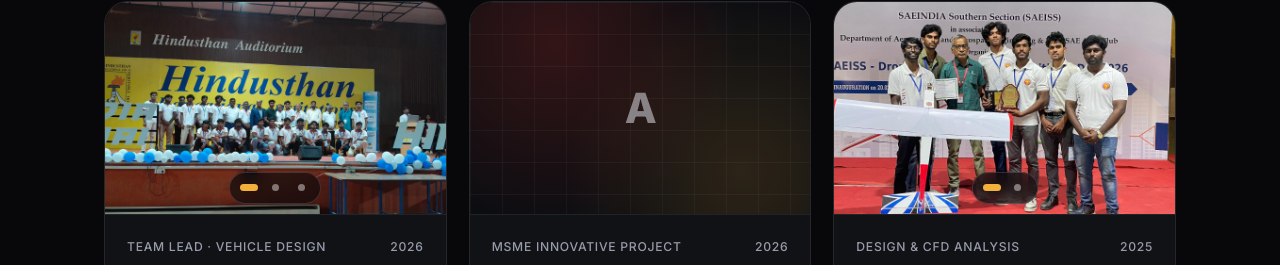
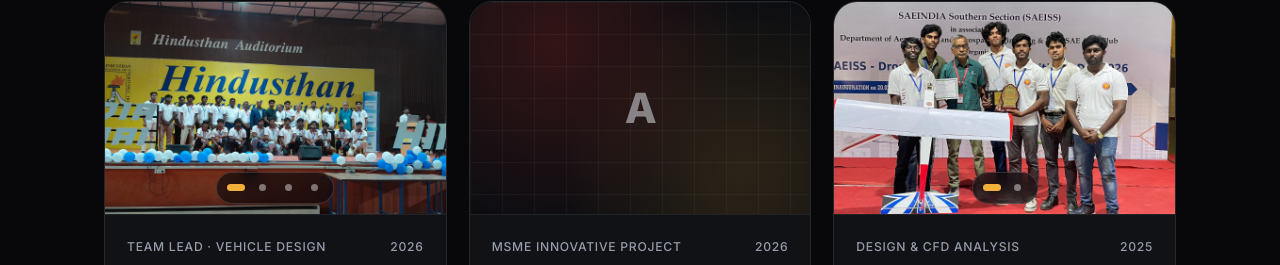
Before and after one commit to sanjayraams99-arch/portfolio, a React (Vite) app: page / in a window 1280 px wide. Shown: the part 2560-2825 px from the top of the page. Built offline with nearby package versions, Linux system fonts and the light colour scheme.

Commit message:
Add fourth BAJA ATV photo

```diff
--- a/src/content.js
+++ b/src/content.js
@@ -134,6 +134,10 @@ export const work = {
           src: '/baja-atv-3.jpg',
           alt: 'Team Yantramanav BAJA SAEINDIA 2026 all-terrain vehicle — photo 3',
         },
+        {
+          src: '/baja-atv-4.jpg',
+          alt: 'Team Yantramanav BAJA SAEINDIA 2026 all-terrain vehicle — photo 4',
+        },
       ],
     },
     {
```
Also changed, not shown: public/baja-atv-4.jpg (added).
